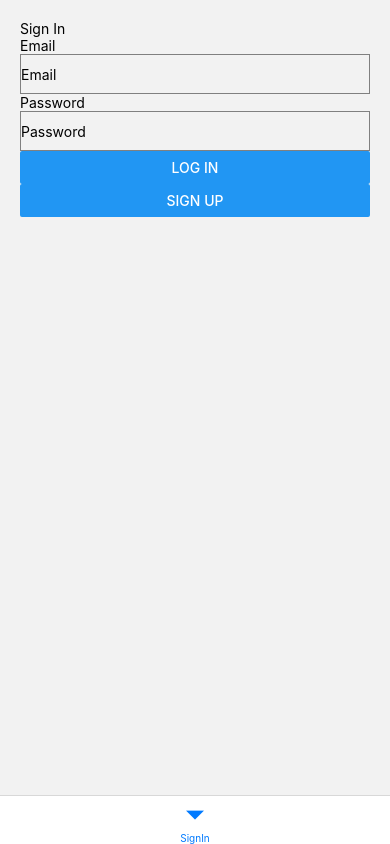
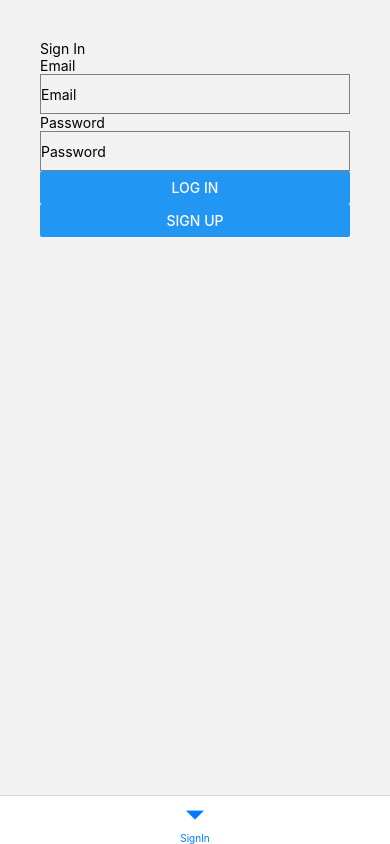
Before and after one commit to dylan-sacco/Enterprise-Project, a React Native app in the folder yarnCreateExpo/: screen / in a window 390 px wide. Built offline with nearby package versions, Linux system fonts and the light colour scheme.

Commit message:
Safe area

```diff
--- a/yarnCreateExpo/App.js
+++ b/yarnCreateExpo/App.js
@@ -7,6 +7,7 @@ import { StatusBar } from "expo-status-bar";
 import * as Linking from "expo-linking";
 import * as SecureStore from "expo-secure-store";
 import {
+  SafeAreaView,
   StyleSheet,
   Text,
   View,
@@ -126,7 +127,8 @@ function SignIn({ navigation }) {
   };
 
   return (
-    <View style={{ padding: 20, maxWidth: 800 }}>
+
+    <SafeAreaView style={{ padding: 20, maxWidth: 800, margin: 20 }}>
       <Text>Sign In</Text>
       <Text>Email</Text>
 
@@ -148,7 +150,7 @@ function SignIn({ navigation }) {
       {emailError ? <Text style={{ color: "red" }}>{emailError}</Text> : null}
       <Button title="Log In" onPress={signin} />
       <Button title="Sign Up" onPress={signup} />
-    </View>
+    </SafeAreaView>
   );
 }
 //--------------------START OF HOMESCREEN FUNCTION--------------------
```
